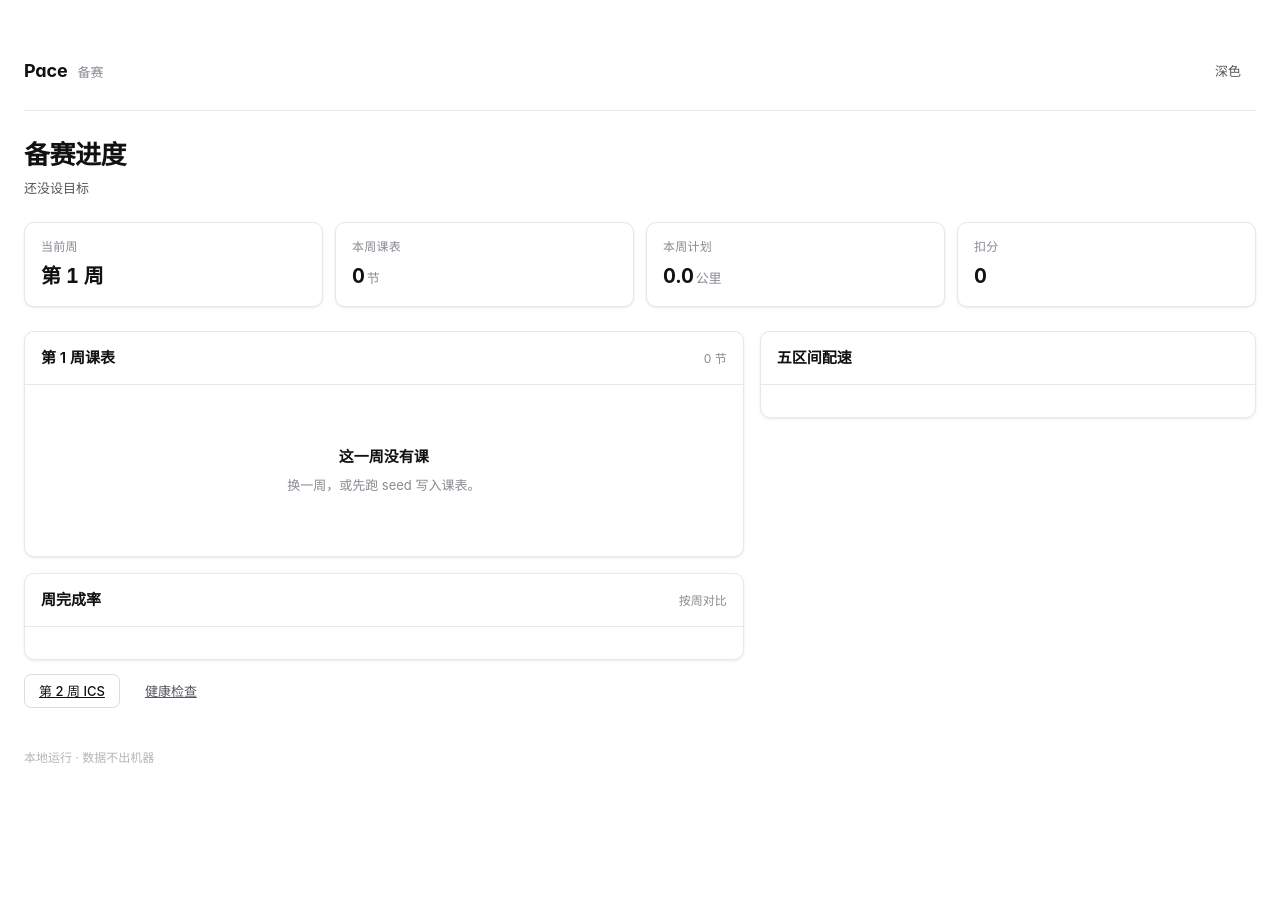
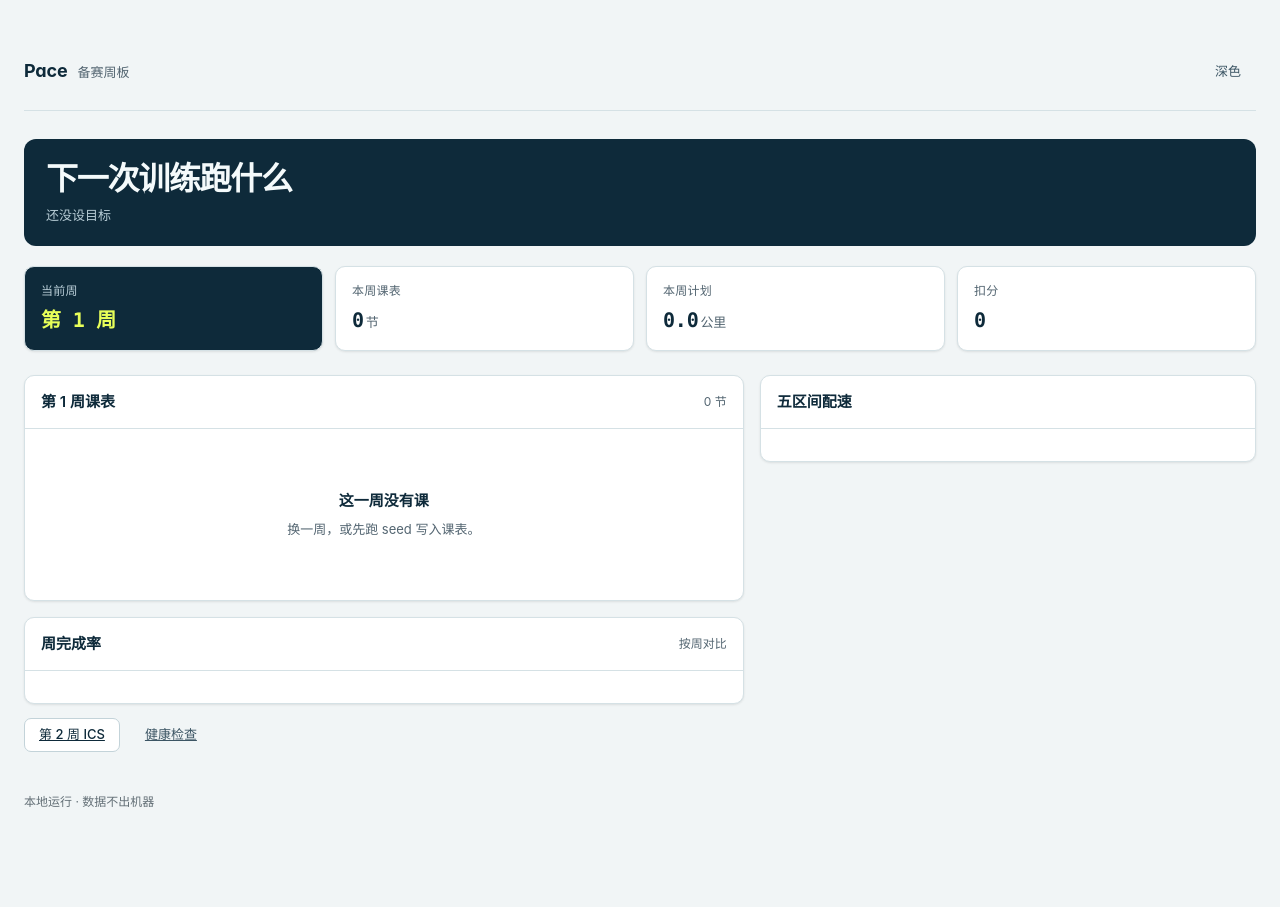
Before and after one commit to wushiyi105-jpg/pace, a FastAPI app: page / in a window 1280 px wide. Before the commit the page ends 763 px from the top, so only its background shows below. Run offline with FastAPI, Linux system fonts and the light colour scheme; parts of the project's set-up code (start-up, migrations or seed data) failed here and were passed over.

Commit message:
feat(ui): 按产品任务重做专属首屏与视觉

```diff
--- /dev/null
+++ b/static/theme.css
@@ -0,0 +1,31 @@
+:root {
+  --bg: #F1F5F6;
+  --bg-subtle: #E8EFF1;
+  --bg-muted: #D9E3E6;
+  --card: #FFFFFF;
+  --text: #0E2A3A;
+  --text-2: #3c5564;
+  --text-3: #536571;
+  --text-4: #636f76;
+  --border: #D5E1E5;
+  --border-2: #C3D3D9;
+  --border-3: #AABFC8;
+  --accent: #0E4D64;
+  --accent-soft: #E2F0F5;
+  --accent-ink: #0B3A4B;
+  --radius: 10px;
+  --radius-sm: 7px;
+  --radius-lg: 14px;
+}
+:root[data-theme="dark"] {
+  --accent: #7FC7DA;
+  --accent-soft: #12313D;
+  --accent-ink: #B9E4EE;
+}
+.page-head h1 { font-family: var(--mono); font-size: 32px; letter-spacing: -.04em; }
+.page-head { background: #0E2A3A; color: #F4FAFB; padding: 20px 22px; border-radius: 12px; margin-bottom: 20px; }
+.page-head p { color: #B8CDD6; }
+.stat .v { font-family: var(--mono); }
+.stat:first-child { background: #0E2A3A; }
+.stat:first-child .k { color: #B8CDD6; }
+.stat:first-child .v { color: #E8FF59; }
--- a/static/ui.css
+++ b/static/ui.css
@@ -325,3 +325,25 @@ hr.sep { border: 0; border-top: 1px solid var(--border); margin: 24px 0; }
 .board-item:last-child { border-bottom: 0; padding-bottom: 0; }
 .board-item .t { font-size: var(--fs-sm); font-weight: 600; }
 .board-item .why { color: var(--text-3); font-size: var(--fs-xs); margin-top: 2px; line-height: 1.5; }
+
+
+.daywall { display: grid; grid-template-columns: repeat(auto-fit, minmax(112px, 1fr)); gap: 8px; }
+.daytile { border: 1px solid var(--border); border-radius: var(--radius-sm); padding: 10px; background: var(--bg-subtle); min-height: 96px; }
+.daytile .d { font-size: var(--fs-2xs); color: var(--text-3); letter-spacing: .05em; }
+.daytile .shift { margin-top: 5px; font-size: var(--fs-xs); color: var(--text-2); display: flex; gap: 5px; }
+.daytile .shift b { color: var(--text); font-weight: 600; min-width: 28px; }
+.offers { display: grid; grid-template-columns: repeat(auto-fit, minmax(280px, 1fr)); gap: 12px; }
+.offer { border: 1px solid var(--border); border-radius: var(--radius); padding: 16px; background: var(--bg-subtle); }
+.offer .co { font-size: var(--fs-sm); font-weight: 600; }
+.offer .amount { margin: 6px 0 2px; font-size: var(--fs-2xl); font-weight: 650; font-variant-numeric: tabular-nums; letter-spacing: -.02em; }
+.offer .amount small { font-size: var(--fs-xs); font-weight: 500; color: var(--text-3); margin-left: 3px; }
+.offer dl { margin: 12px 0 0; display: grid; grid-template-columns: 1fr auto; gap: 5px; font-size: var(--fs-xs); }
+.offer dt { color: var(--text-3); }
+.offer dd { margin: 0; color: var(--text); font-variant-numeric: tabular-nums; }
+.ticket { border: 2px dashed var(--border-3); border-radius: var(--radius); padding: 16px; background: var(--bg-subtle); }
+.ticket .label { font-size: var(--fs-2xs); letter-spacing: .12em; color: var(--text-3); text-transform: uppercase; }
+.ticket .price { font-family: var(--mono); font-size: var(--fs-3xl); font-weight: 650; letter-spacing: -.03em; margin-top: 4px; }
+.chips { display: flex; flex-wrap: wrap; gap: 6px; margin-bottom: 16px; }
+
+
+.row-end { display: flex; gap: 8px; align-items: center; margin-left: auto; flex: none; }
--- a/templates/_macros.html
+++ b/templates/_macros.html
@@ -7,6 +7,7 @@
   <meta name="viewport" content="width=device-width, initial-scale=1">
   <title>{{ name }} · {{ tagline }}</title>
   <link rel="stylesheet" href="/static/ui.css">
+  <link rel="stylesheet" href="/static/theme.css">
 </head>
 <body>
   <main class="shell{% if wide %} shell--wide{% endif %}">
--- a/templates/index.html
+++ b/templates/index.html
@@ -1,6 +1,6 @@
 {% from "_macros.html" import shell, head, stats, card, tag, empty, note %}
-{% call shell("Pace", "备赛", true) %}
-{{ head("备赛进度",
+{% call shell("Pace", "备赛周板", true) %}
+{{ head("下一次训练跑什么",
   (goal.race ~ " · " ~ "%.1f"|format(goal.distance_km) ~ " 公里 · 目标 " ~ (goal.target_sec // 3600) ~ ":" ~ "%02d"|format(goal.target_sec % 3600 // 60) ~ ":" ~ "%02d"|format(goal.target_sec % 60))
   if goal else "还没设目标") }}
 
```
